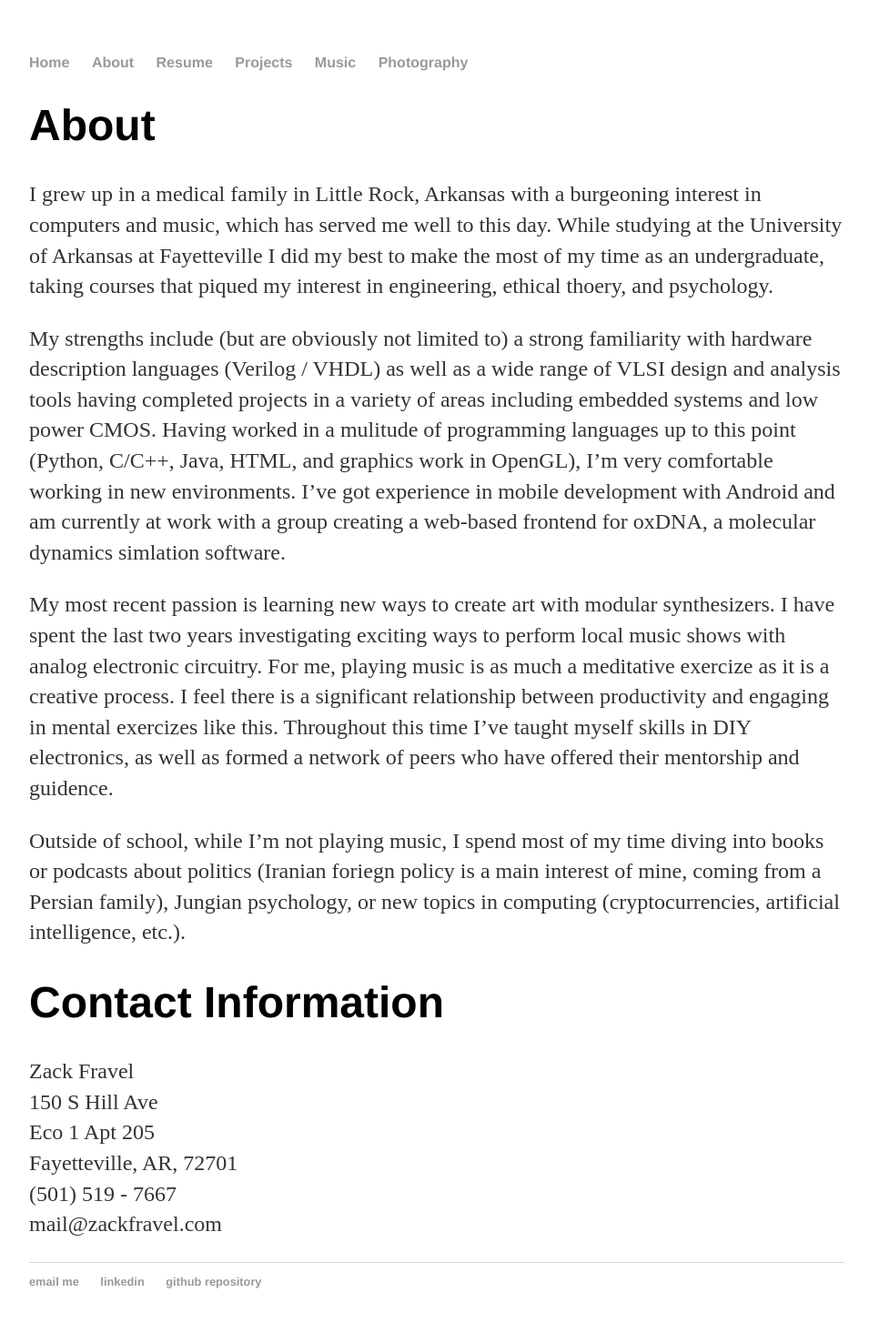
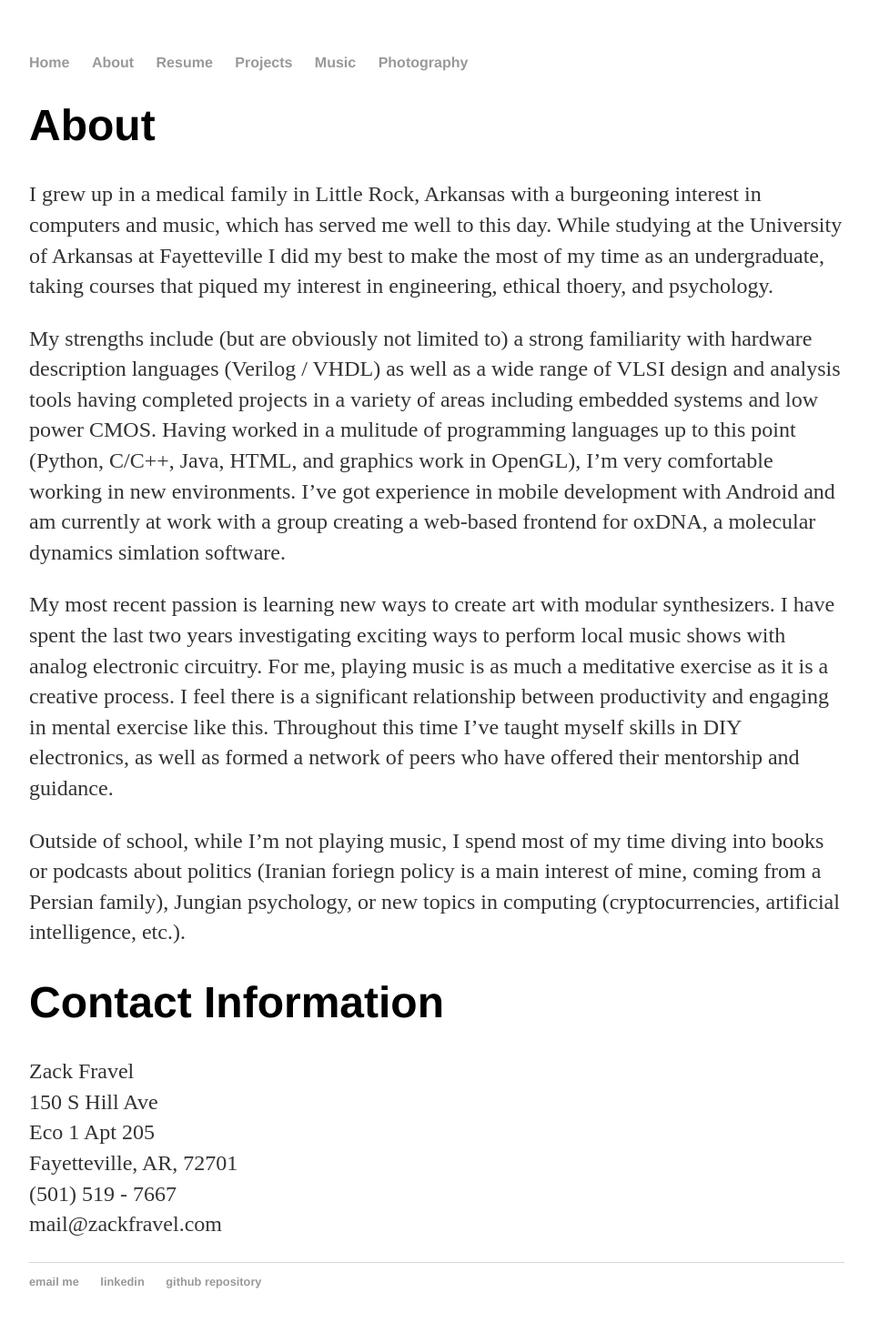
Before and after one commit to zackfravel/zackfravel.github.io, a Jekyll site: the page built from about/index.md, in a window 1280 px wide. Shown: the whole page at 91% size, without its empty margins (160-1115 px from the left). Built offline with Jekyll 4.4.1, drawn with Linux system fonts in a browser that asks for light colours.

Commit message:
Update index.md

```diff
--- a/about/index.md
+++ b/about/index.md
@@ -7,7 +7,7 @@ I grew up in a medical family in Little Rock, Arkansas with a burgeoning interes
 
 My strengths include (but are obviously not limited to) a strong familiarity with hardware description languages (Verilog / VHDL) as well as a wide range of VLSI design and analysis tools having completed projects in a variety of areas including embedded systems and low power CMOS. Having worked in a mulitude of programming languages up to this point (Python, C/C++, Java, HTML, and graphics work in OpenGL), I'm very comfortable working in new environments. I've got experience in mobile development with Android and am currently at work with a group creating a web-based frontend for oxDNA, a molecular dynamics simlation software.
 
-My most recent passion is learning new ways to create art with modular synthesizers. I have spent the last two years investigating exciting ways to perform local music shows with analog electronic circuitry. For me, playing music is as much a meditative exercize as it is a creative process. I feel there is a significant relationship between productivity and engaging in mental exercizes like this. Throughout this time I've taught myself skills in DIY electronics, as well as formed a network of peers who have offered their mentorship and guidence.
+My most recent passion is learning new ways to create art with modular synthesizers. I have spent the last two years investigating exciting ways to perform local music shows with analog electronic circuitry. For me, playing music is as much a meditative exercise as it is a creative process. I feel there is a significant relationship between productivity and engaging in mental exercise like this. Throughout this time I've taught myself skills in DIY electronics, as well as formed a network of peers who have offered their mentorship and guidance.
 
 Outside of school, while I'm not playing music, I spend most of my time diving into books or podcasts about politics (Iranian foriegn policy is a main interest of mine, coming from a Persian family), Jungian psychology, or new topics in computing (cryptocurrencies, artificial intelligence, etc.).
 
```
